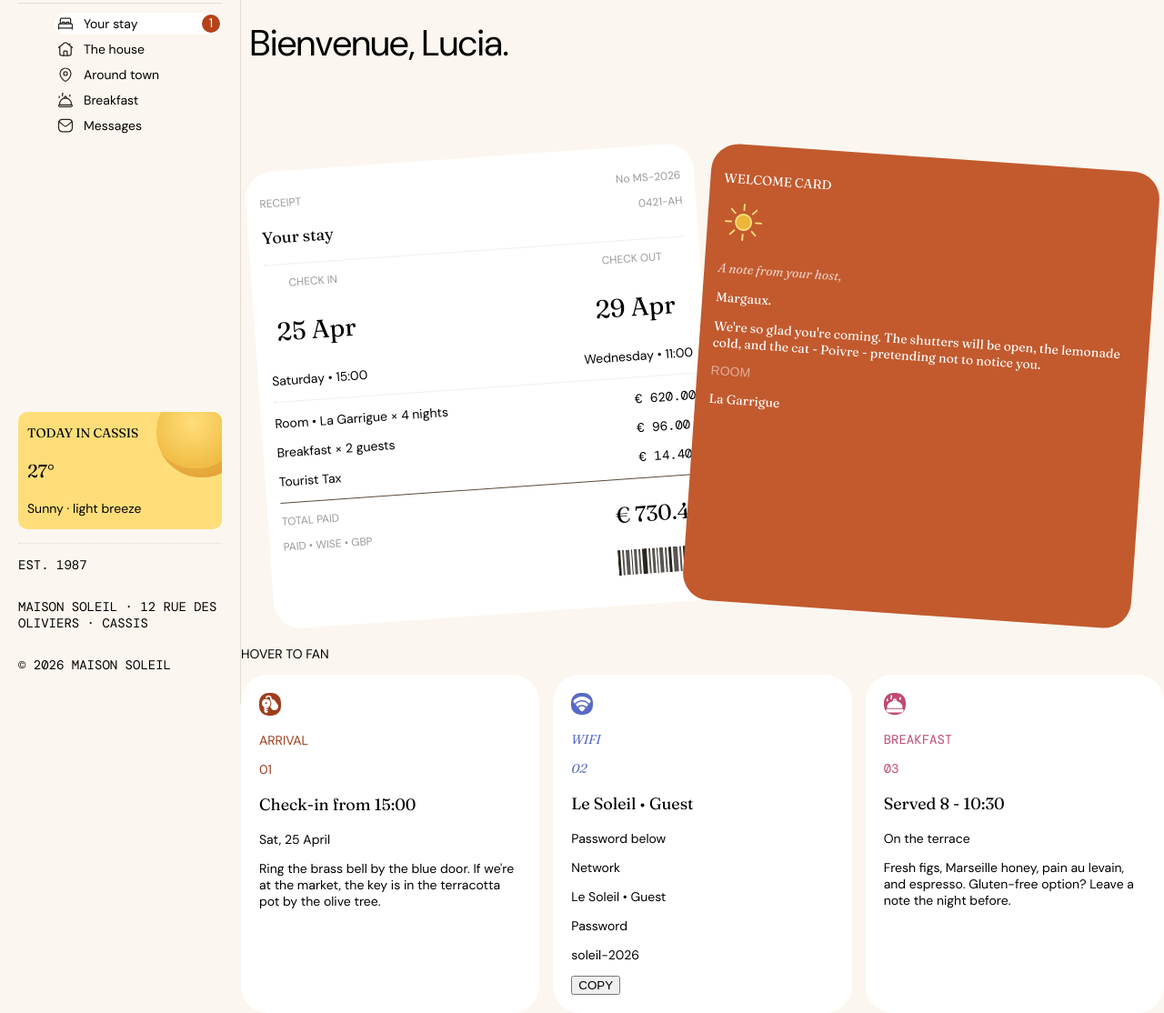
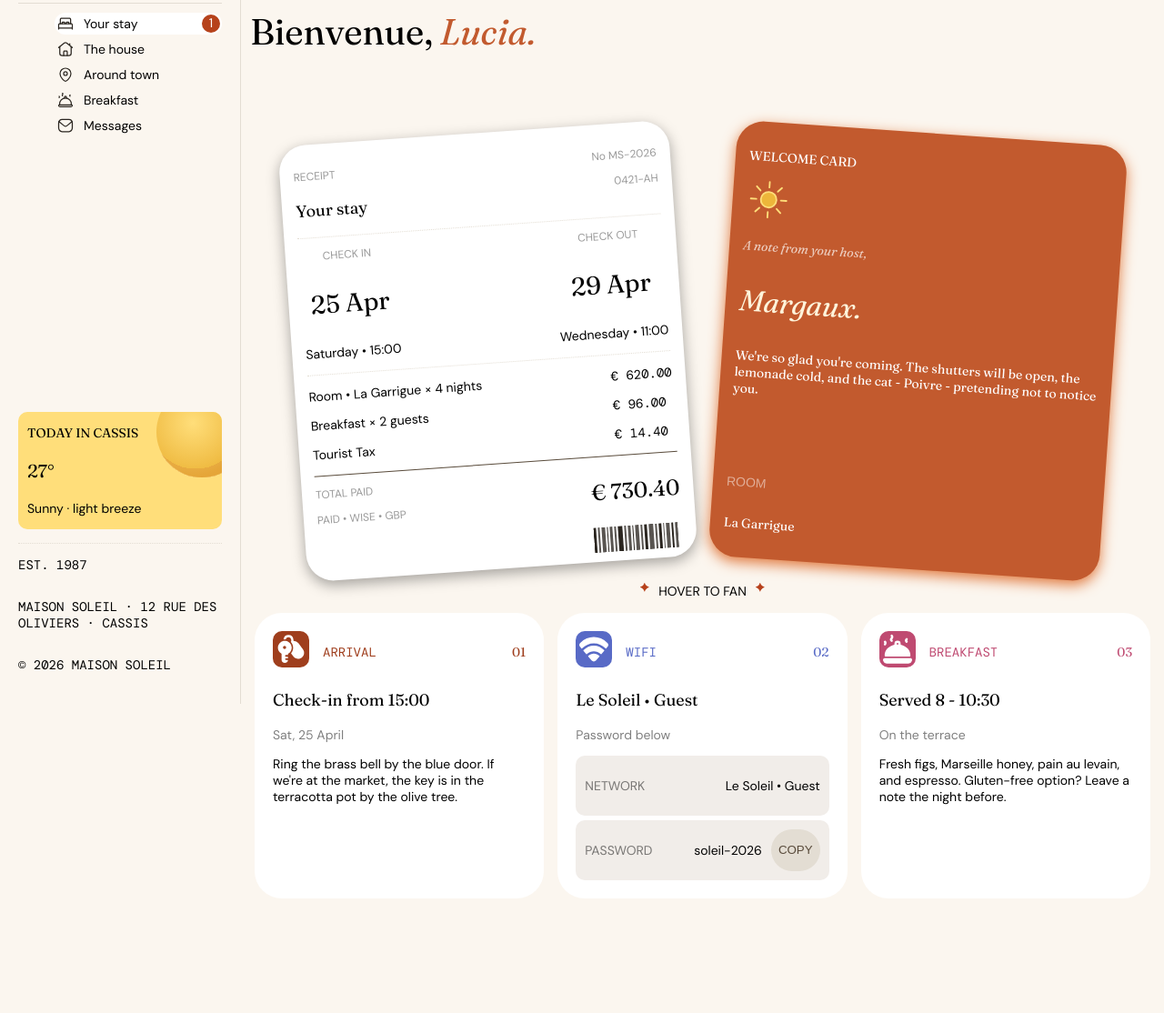
Before and after one commit to onurmdk/hotel-page, a plain HTML site: page index.html in a window 1280 px wide. Shown: the part 66-1180 px from the top of the page at 91% size. After the commit the page ends 1069 px from the top, so only its background shows below. Drawn offline with Linux system fonts and the light colour scheme.

Commit message:
media'ya gecmeden css guncellendi.

```diff
--- a/index.html
+++ b/index.html
@@ -45,7 +45,7 @@
           <button type="button" class="baslik_button1">Add to calendar</button>
         </div>
       </div>
-      <p class="yazi">Bienvenue, Lucia.</p>
+      <h1 class="yazi">Bienvenue,<span class="italicyazi"> Lucia.</span></h1>
     </header>
     <div class="card_container">
       <div class="card1">
@@ -94,6 +94,7 @@
           </div>
         </div>
       </div>
+      <img class="sun_hover" src="./assets/images/illustration-sun.svg" alt="Sun illustration">
       <div class="card2">
         <div class="card2_top">
           <p class="label_text">WELCOME CARD</p>
@@ -110,7 +111,11 @@
         </div>
       </div>
     </div>
-    <p class="hover_text">Hover to fan</p>
+    <div class="hover_part">
+      <img class="hover_img" src="./images/icon-sparkle.svg" alt="sparkle icon">
+      <p class="hover_text">Hover to fan</p>
+      <img class="hover_img" src="./images/icon-sparkle.svg" alt="sparkle icon">
+    </div>
 
     <div class="card_container2">
       <div class="card_b1">
@@ -136,11 +141,11 @@
           <p class="info">Password below</p>
           <div class="card_b2_center_cards">
             <div class="card_b2_center_card1">
-              <p class="card_b2_center_card1_p1">Network</p>
+              <p class="card_b2_center_card1_p1">NETWORK</p>
               <p class="card_b2_center_card1_p2">Le Soleil • Guest</p>
             </div>
             <div class="card_b2_center_card2">
-              <p class="card_b2_center_card2_p1">Password</p>
+              <p class="card_b2_center_card2_p1">PASSWORD</p>
               <p class="card_b2_center_card2_p2">soleil-2026</p>
               <button type="button" class="card_b2_center_card2_button">COPY</button>
             </div>
--- a/style.css
+++ b/style.css
@@ -60,6 +60,8 @@ body{
 .sidebar{
     display: flex;
     flex-direction: column;
+    position: sticky;
+    top: 0;
     min-width: 200px;
     height: 100vh;
     background-color: var(--neutral-100);
@@ -87,6 +89,10 @@ ul{
     border: 2px solid var(--terracotta-400);
     border-radius:50px;
     transition: border-color 0.2s;
+}
+.title a:focus-visible {
+    outline: 2px solid var(--terracotta-400);
+    border-radius:50px;
 }
 .sidebar a{
     text-decoration: none;
@@ -157,6 +163,10 @@ ul{
     display: flex;
     gap: 15px;
 }
+.italicyazi{
+    font-family: "fraunces_italic", sans-serif;
+    color: var(--terracotta-500);
+}
 .baslik_button{
     background-color: white;
     border: 1px solid var(--neutral-400);
@@ -164,8 +174,14 @@ ul{
     padding:10px;
     margin: 5px;
     cursor: pointer;
+    border: 2px solid transparent;/*menu kayiyor*/
+    transition: border-color 0.2s;
 }
-
+.baslik_button:hover,.baslik_button:focus-visible{
+    background-color: var(--neutral-0);
+    outline: 2px solid var(--terracotta-400);
+    border-radius:50px;
+}
 .header_ust{
     margin-left: 10px;
     display: flex;
@@ -179,27 +195,63 @@ ul{
     border: 1px solid var(--neutral-400);
     padding:10px;
     margin: 5px;
+    border: 2px solid transparent;/*menu kayiyor*/
+    transition: border-color 0.2s;
+}
+.baslik_button1:hover,.baslik_button1:focus-visible{
     cursor: pointer;
+    outline: 2px solid var(--terracotta-400);
+    border-radius:50px;
 }
 .yazi{
     margin-left: 10px;
     font-size: 40px;
+    font-family: fraunces, sans-serif;
 }
 /*headerF*/
 
 /*centerS*/
 .card_container {
     display: flex;
+    position: relative;
     margin-top: 40px;
-    align-items: stretch;
     padding: 20px;
+    min-height: 475px
 }
-.card1 {
+.sun_hover{
+    position: absolute;
+    left: 50%;
+    top: 50%;
+    margin-top: auto;
+    opacity: 0;
+    transition: opacity 0.4s,translateX 3s;
+}
+.card_container:hover{
+    gap: 40px;
+
+    .card1{
+        transform: translateX(-115%) rotate(-7deg);
+    }
+    .card2{
+        transform: translateX(15%) rotate(6deg);
+    }
+    .sun_hover{
+        transform: translateX(-50%);
+        opacity: 1;
+    }
+}
+.card1{
+    width:400px;
+    position: absolute;
     padding: 15px;
-    flex: 1;
+    top: 20px;
+    left: 50%;
+    height: 450px;
+    transform: translateX(-105%) rotate(-4deg);
+    transition: transform 0.4s;
     background-color: var(--neutral-0);
     border-radius: 30px;
-    transform: rotate(-4deg);
+    box-shadow: rgba(0, 0, 0, 0.35) 0px 5px 15px;
 }
 .card1_top{
     display: flex;
@@ -229,27 +281,6 @@ ul{
     justify-content: space-between;
     margin-top: auto;
 }
-.card2 {
-    font-family:"fraunces", sans-serif;
-    background-color: var(--terracotta-500);
-    border-radius: 30px;
-    flex: 1;
-    color: var(--neutral-0);
-    padding: 15px;
-    transform: rotate(4deg);
-    margin-left: -13px;
-}
-.card2_center_p1{
-    font-family: "fraunces_italic", sans-serif;
-    opacity: 0.7;
-}
-.hover_text{
-    font-family: "dm_sans", sans-serif;
-    text-transform: uppercase;
-}
-.heading_text{
-    font-size:18px;
-}
 .card1_bottom_right .heading_text{
     font-size:24px;
 }
@@ -260,12 +291,65 @@ ul{
     font-size: 12px;
     opacity: 0.4;
 }
+.card2 {
+    position: absolute;
+    display: flex;
+    flex-direction: column;
+    width:400px;
+    left: 50%;
+    top: 20px;
+    font-family:"fraunces", sans-serif;
+    background-color: var(--terracotta-500);
+    border-radius: 30px;
+    color: var(--neutral-0);
+    padding: 15px;
+    transition: transform 0.4s;
+    height: 450px;
+    transform: translateX(5%) rotate(4deg);
+    box-shadow: var(--terracotta-400) 0px 5px 15px;
+}
+.card2_center_p1{
+    font-family: "fraunces_italic", sans-serif;
+    opacity: 0.7;
+}
+.card2_center_p2{
+    font-family: "fraunces_italic", sans-serif;
+    color: var(--sun-50);
+    font-size: 32px;
+}
+.card2_bottom{
+    display: flex;
+    margin-top: auto;
+    flex-direction: column;/*FLEX VARSA SATIR ISTIYORSAN YAZ*/
+}
+
+.hover_text{
+    font-family: "dm_sans", sans-serif;
+    text-transform: uppercase;
+    margin: 0;
+}
+.heading_text{
+    font-size:18px;
+}
+.hover_part{
+    display: flex;
+    justify-content: center;
+    gap: 10px;
+}
+.hover_img{
+    display: flex;
+    justify-content: center;
+    width: 10px;
+    height: 10px;
+}
+
 /*centerF*/
 
 /*bottomS*/
 .card_container2{
     display: flex;
     gap: 15px;
+    margin: 15px;
 }
 .card_b1{
     background-color: var(--neutral-0);
@@ -273,15 +357,25 @@ ul{
     border-radius: 30px;
     flex: 1;
 }
+.card_b1_header{
+    display: flex;
+    gap: 15px;
+    color: var(--terracotta-700);
+    font-family: "fraunces", sans-serif;
+}
 .card_b1_header_img{
+    display: flex;
+    height: 40px;
+    width: 40px;
     background-color: var(--terracotta-700);
     border-radius: 10px;
 }
-.card_b1_header{
-    color: var(--terracotta-700);
-    font-family: "dm_sans", sans-serif;
+.card_b1_header_num{
+    margin-left: auto;
 }
-
+.card_b1_baslik{
+    font-family: dm_mono, sans-serif;
+}
 .card_b2{
     background-color: var(--neutral-0);
     padding:20px;
@@ -289,12 +383,76 @@ ul{
     flex: 1;
 }
 .card_b2_header{
-    font-family: "fraunces_italic", sans-serif;
+    display: flex;
+    gap: 15px;
+    font-family: "fraunces", sans-serif;
     color: var(--blue-500);
 }
 .card_b2_header_img{
     background-color: var(--blue-500);
     border-radius: 10px;
+    height: 40px;
+    width: 40px;
+}
+.card_b2_header_num{
+    margin-left: auto;
+}
+.card_b2_baslik{
+    font-family: dm_mono, sans-serif;
+}
+.card_b2_center_cards{
+    display: flex;
+    flex-direction: column;
+    gap: 5px;
+}
+.card_b2_center_card1{
+    display: flex;
+    flex-direction: row;
+    border-radius: 10px;
+    background-color: var(--neutral-200);
+    justify-content: space-between;
+    padding: 10px;
+}
+.card_b2_center_card1_p2{
+    margin-left: auto;
+}
+.info{
+    font-family: "dm_sans", sans-serif;
+    opacity: 0.5;
+}
+.card_b2_center_card1_p1{
+    font-family: "dm_sans", sans-serif;
+    opacity: 0.5;
+}
+.card_b2_center_card2{
+    display: flex;
+    flex-direction: row;
+    border-radius: 10px;
+    background-color: var(--neutral-200);
+    justify-content: space-between;
+    padding: 10px;
+}
+.card_b2_center_card2_p2{
+    margin-left: auto;
+}
+.card_b2_center_card2_button{
+    margin-left: 10px;
+    cursor: pointer;
+    background-color: var(--neutral-400);
+    border: 0px;
+    border-radius: 30px;
+    color: var(--neutral-700);
+    border: 2px solid transparent;/*menu kayiyor*/
+    transition: border-color 0.2s;
+}
+.card_b2_center_card2_button:hover, .card_b2_center_card2_button:focus-visible{
+    cursor: pointer;
+    outline: 2px solid var(--terracotta-400);
+    border-radius:50px;
+}
+.card_b2_center_card2_p1{
+    font-family: "dm_sans", sans-serif;
+    opacity: 0.5;
 }
 .card_b3{
     background-color: var(--neutral-0);
@@ -303,12 +461,22 @@ ul{
     flex: 1;
 }
 .card_b3_header{
-    font-family: "dm_mono", monospace;
+    display: flex;
+    gap: 15px;
+    font-family: "fraunces", sans-serif;
     color: var(--rose-500);
 }
 .card_b3_header_img{
     background-color: var(--rose-500);
     border-radius: 10px;
+    height: 40px;
+    width: 40px;
+}
+.card_b3_header_num{
+    margin-left: auto;
+}
+.card_b3_baslik{
+    font-family: dm_mono, sans-serif;
 }
 .heading_text{
     font-family: "fraunces", sans-serif;
@@ -323,5 +491,4 @@ ul{
 /*mainF*/
 
 
-
 /*mediaS*/
```
Also changed, not shown: 2 other files.
